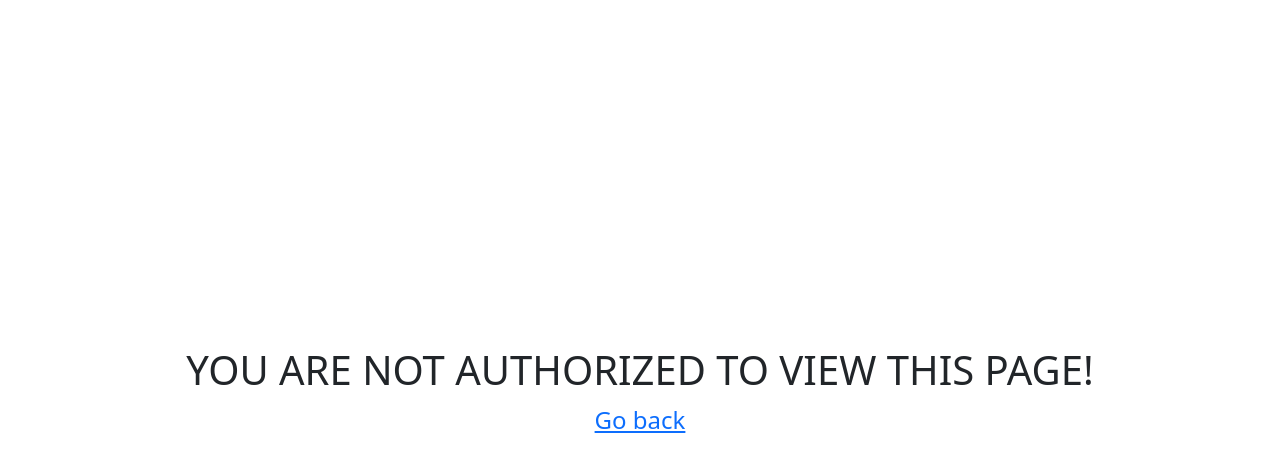
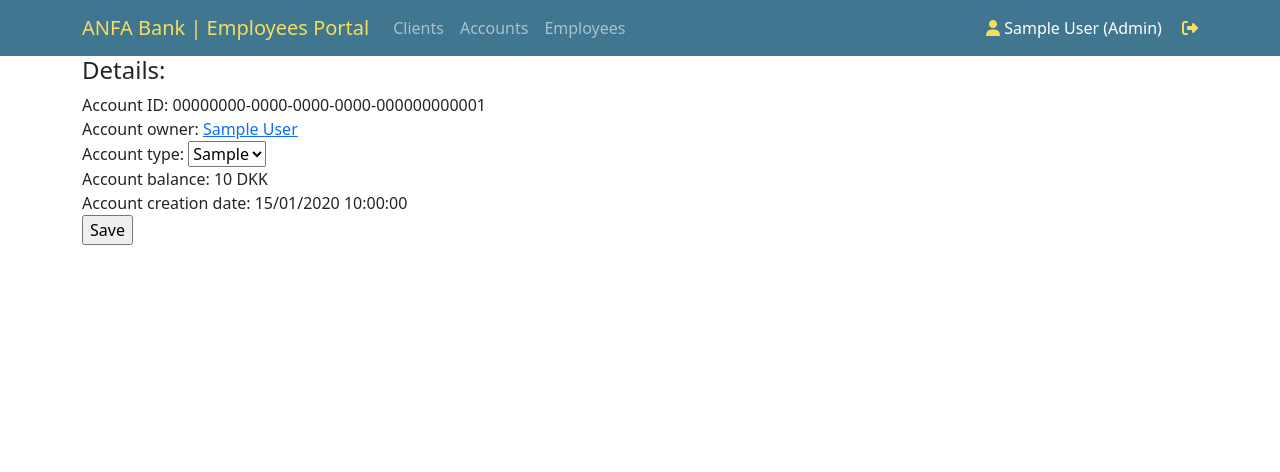
Before and after one commit to anto8460/banking_system, a Django app: page /account/00000000-0000-0000-0000-000000000001 in a window 1280 px wide. Shown: the top 472 px of the page. Run offline with Django 4.2, Linux system fonts and the light colour scheme; a user stored in the database is signed in; tables that the repository leaves empty hold one stand-in row (values such as "Sample post"); some libraries are stand-ins or nearby versions.

Commit message:
Adds account edit functionality

```diff
--- a/banking_system/banking_system/banking_system_app/static/style.css
+++ b/banking_system/banking_system/banking_system_app/static/style.css
@@ -105,6 +105,6 @@
     background-color: #121212;
 }
 
-.admin-section-content tr:nth-child(2n+2) {
+.admin-section-content tr:nth-child(even) {
     background-color: #252525;
 }
--- /dev/null
+++ b/banking_system/banking_system/banking_system_app/templates/admin_account_details.html
@@ -0,0 +1,44 @@
+{% load date_utils %}
+{% load humanize %}
+<!DOCTYPE html>
+<html lang="en">
+    <head>
+        {% include 'partials/_header.html' with title='ANFA Bank | Admin Panel' %}
+    </head>
+    <body>
+        {% include 'partials/_admin_navbar.html' %}
+        <div class="container">
+            <form action="{% url 'banking_system_app:update_account' account_id=account.id %}"
+                  method="POST">
+                {% csrf_token %}
+                <h4>Details:</h4>
+                <div>
+                    <label>Account ID: {{ account.id }}</label>
+                </div>
+                <div>
+                    <label>Account owner: <a href="{% url 'banking_system_app:user_details' user_id=owner.id %}">{{ owner.first_name }} {{ owner.last_name }}</a></label>
+                </div>
+                <div>
+                    <label>Account type:</label>
+                    <select name="new_account_type">
+                        {% for type in account_types %}
+                            {% if account.account_type.type == type.type %}
+                                <option selected value="{{ type.type }}">{{ type.type.capitalize }}</option>
+                            {% else %}
+                                <option value="{{ type.type }}">{{ type.type.capitalize }}</option>
+                            {% endif %}
+                        {% endfor %}
+                    </select>
+                </div>
+                <div>
+                    <label>Account balance: {{ account.balance|intcomma }} DKK</label>
+                </div>
+                <div>
+                    {% load humanize %}
+                    <label>Account creation date: {% european_date account.created_at %}</label>
+                </div>
+                <input type="submit" value="Save"/>
+            </form>
+        </div>
+    </body>
+</html>
--- a/banking_system/banking_system/banking_system_app/templates/partials/_admin_navbar.html
+++ b/banking_system/banking_system/banking_system_app/templates/partials/_admin_navbar.html
@@ -41,7 +41,7 @@
         </nav>
         <span class="employees-navbar-text">
             <i class="fa-solid fa-user"></i>
-            <a href="{% url 'banking_system_app:home' %}">
+            <a href="/user/{{ user.id }}">
                 {{ user.first_name }} {{ user.last_name }}
                 {% if user.is_superuser %}(Admin){% endif %}
             </a>
--- a/banking_system/banking_system/banking_system_app/urls.py
+++ b/banking_system/banking_system/banking_system_app/urls.py
@@ -8,8 +8,11 @@ urlpatterns = [
     path('', views.home, name='home'),
     path('clients', views.clients, name='clients'),
     path('user/<user_id>', views.client_details, name='user_details'),
+    path('delete_user/<user_id>', views.delete_user, name='delete_user'),
+    path('revive_user/<user_id>', views.revive_user, name='revive_user'),
     path('account/<account_id>', views.account_details, name='account_details'),
     path('accounts', views.accounts, name='accounts'),
+    path('update_account/<account_id>', views.update_account, name='update_account'),
     path('employees', views.employees, name='employees'),
     path('transfer', views.transfer, name='transfer'),
     path('account/<account_id>', views.account_info, name='account_info'),
--- a/banking_system/banking_system/banking_system_app/views.py
+++ b/banking_system/banking_system/banking_system_app/views.py
@@ -1,4 +1,4 @@
-from .models import Account, Ledger
+from .models import Account, AccountType, Ledger
 from django.db.models import Q
 from django.shortcuts import render, redirect
 from django.contrib.auth.decorators import login_required
@@ -104,21 +104,34 @@ def show_clients_overview(request):
     # We make sure the user is an employee.
     if request.user.is_staff:
 
-        clients_array = []
-        clients = User.objects.filter(is_staff=False, is_active=True)
+        active_clients_array = []
+        unactive_clients_array = []
+        active_clients = User.objects.filter(is_staff=False, is_active=True)
+        unactive_clients = User.objects.filter(is_staff=False, is_active=False)
 
-        for client in clients:
+        for client in active_clients:
             number_of_accounts = Account.objects.filter(
                 user_id=client.id, is_active=True).count()
-            clients_array.append({
+
+            active_clients_array.append({
                 'details': client,
                 'number_of_accounts': number_of_accounts
             })
 
-            context = {
-                'user': request.user,
-                'clients': clients_array
-            }
+        for client in unactive_clients:
+            number_of_accounts = Account.objects.filter(
+                user_id=client.id, is_active=True).count()
+
+            unactive_clients_array.append({
+                'details': client,
+                'number_of_accounts': number_of_accounts
+            })
+
+        context = {
+            'user': request.user,
+            'active_clients': active_clients_array,
+            'unactive_clients': unactive_clients_array
+        }
 
         return render(request, 'admin_clients.html', context)
 
@@ -140,15 +153,29 @@ def show_user(request, user_id):
         return render(request, '404.html')
 
 def show_account(request, account_id):
-    return render(request, 'auth_error.html')
+    account = Account.objects.filter(id=account_id)
+    if account:
+        account = account[0]
+        owner = User.objects.filter(id=account.user_id_id)
+        if owner:
+            owner = owner[0]
+            account_types = AccountType.objects.all()
+            context = {
+                'account': account,
+                'owner': owner,
+                'account_types': account_types
+            }
+    return render(request, 'admin_account_details.html', context)
 
 def show_accounts_overview(request):
     # We make sure the user is an employee.
     if request.user.is_staff:
-        accounts = Account.objects.filter(~Q(user_id=1), is_active=True)
+        active_accounts = Account.objects.filter(~Q(user_id=1), is_active=True)
+        unactive_accounts = Account.objects.filter(~Q(user_id=1), is_active=False)
         context = {
             'user': request.user,
-            'accounts': accounts
+            'active_accounts': active_accounts,
+            'unactive_accounts': unactive_accounts
         }
         return render(request, 'admin_accounts.html', context)
 
@@ -179,6 +206,7 @@ def update_user(request, user_id):
             user_to_update.first_name = post_data['first_name']
             user_to_update.last_name = post_data['last_name']
             user_to_update.email = post_data['email']
+            user_to_update.username = post_data['email']
             user_to_update.save()
     return redirect('banking_system_app:clients')
 
@@ -189,3 +217,33 @@ def delete_account(request, account_id, user_id):
         account_to_delete.is_active = False
         account_to_delete.save()
     return redirect(f"/user/{ user_id }")
+
+def delete_user(request, user_id):
+    user_to_delete = User.objects.filter(id=user_id)
+    if (user_to_delete):
+        user_to_delete = user_to_delete[0]
+        user_to_delete.is_active = False
+        user_to_delete.save()
+    return redirect(f"/user/{ user_id }")
+
+def revive_user(request, user_id):
+    user_to_revive = User.objects.filter(id=user_id)
+    if (user_to_revive):
+        user_to_revive = user_to_revive[0]
+        user_to_revive.is_active = True
+        user_to_revive.save()
+    return redirect(f"/user/{ user_id }")
+
+def update_account(request, account_id):
+    if request.method == 'POST':
+        account_to_update = Account.objects.filter(id=account_id)
+        if account_to_update:
+            account_to_update = account_to_update[0]
+            post_data = request.POST
+
+            # Getting the account type ID
+            new_account_type_id = AccountType.objects.get(type=post_data['new_account_type'])
+
+            account_to_update.account_type_id = new_account_type_id.id
+            account_to_update.save()
+    return redirect('banking_system_app:accounts')
```
Also changed, not shown: banking_system/banking_system/banking_system_app/templates/admin_accounts.html (+33 -2 lines), banking_system/banking_system/banking_system_app/templates/admin_clients.html (+2 -29 lines), banking_system/banking_system/banking_system_app/templates/admin_user_details.html (+7 -2 lines), banking_system/banking_system/banking_system_app/templates/partials/_clients_overview.html (added, +29 -0 lines).
